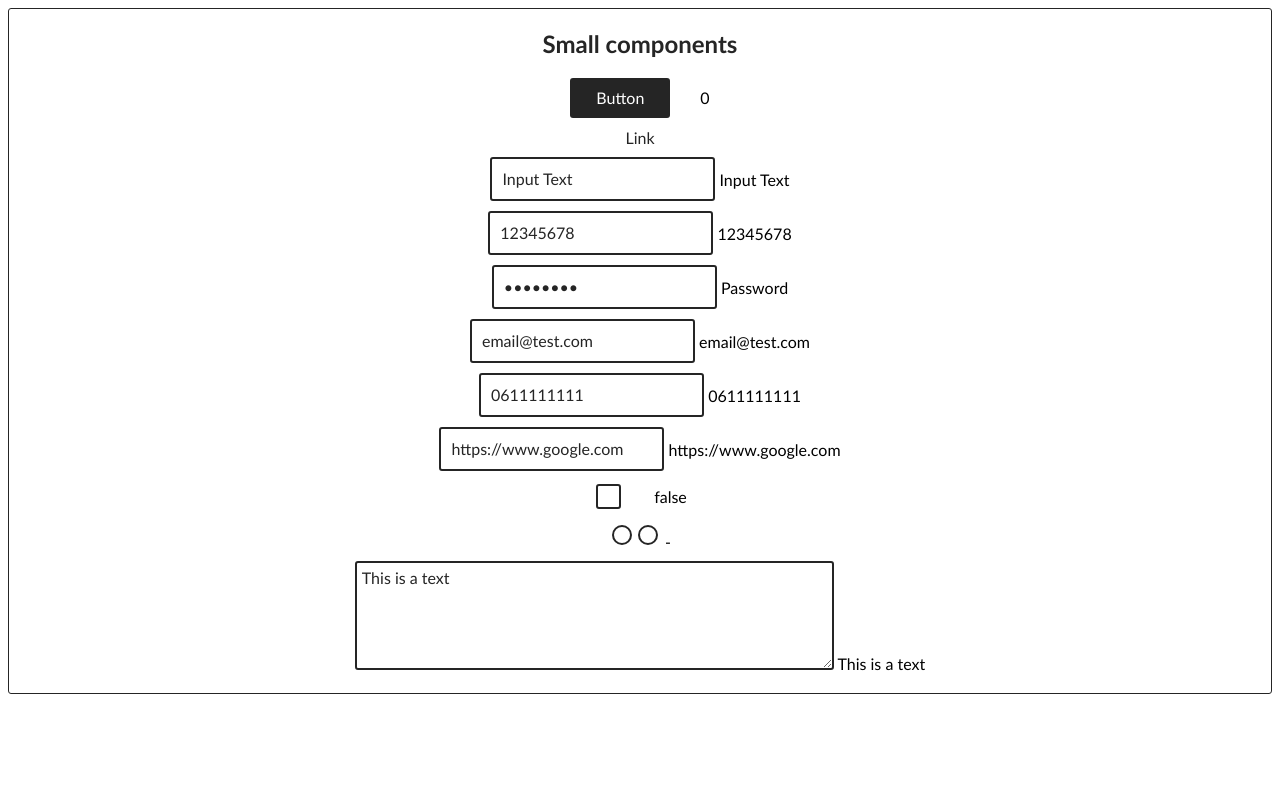
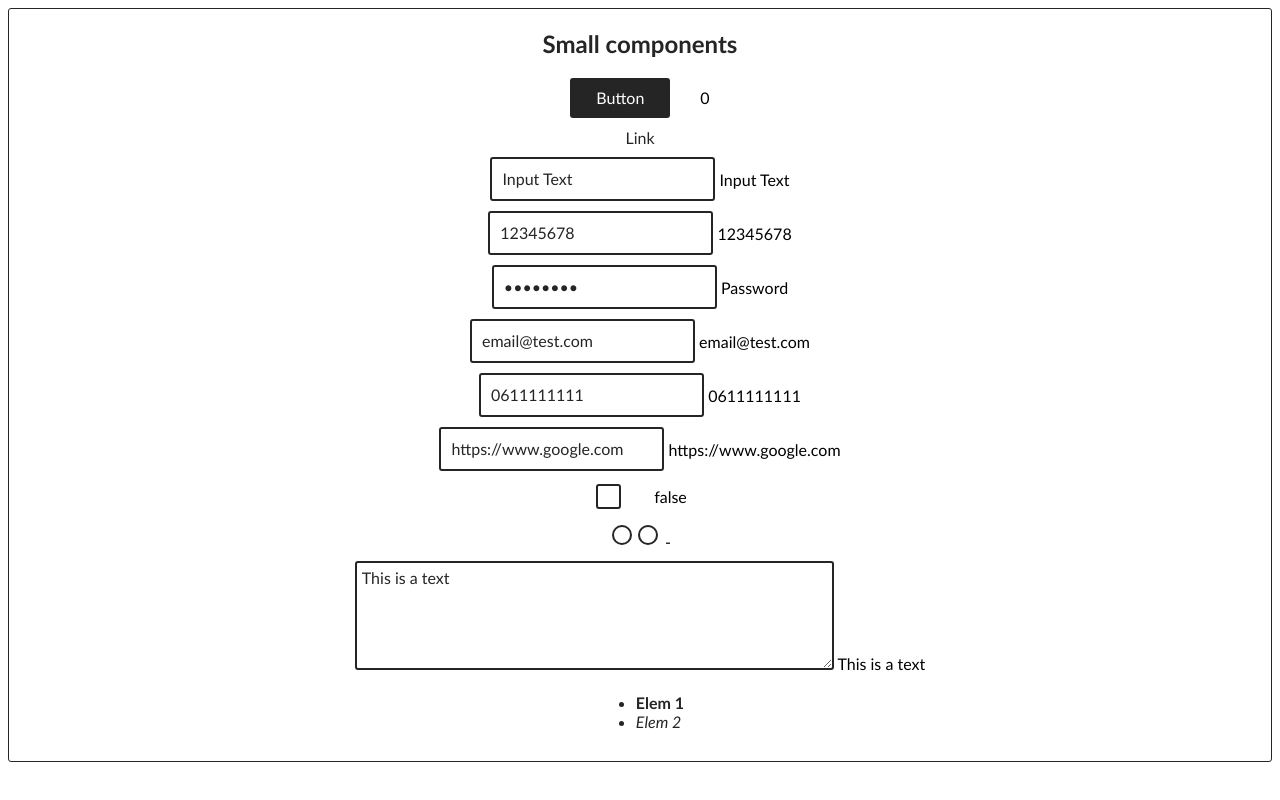
Before and after one commit to 09TT09/Personal-Vuejs-Components-Library, a Vue app: page / in a window 1280 px wide. Built offline with nearby package versions, Linux system fonts and the light colour scheme; the HTML template or start-up script is replaced by a standard one.

Commit message:
PVCL add ul component - version 0.3.0

```diff
--- a/src/App.vue
+++ b/src/App.vue
@@ -7,6 +7,7 @@
   import InputCheckbox from "@/components/small/InputCheckbox.vue";
   import InputRadio from "@/components/small/InputRadio.vue";
   import Textarea from "@/components/small/Textarea.vue";
+  import Ul from "@/components/small/Ul.vue";
 
   const form = reactive({
     button: 0,
@@ -63,6 +64,13 @@
     },
     "textarea": {
       name: "textarea"
+    },
+    "ul": {
+      id: "ul",
+      li: [
+        {html: "<b>Elem 1</b>", id: "li-1"},
+        {html: "<i>Elem 2</i>", id: "li-2"},
+      ]
     }
   }
 
@@ -117,6 +125,9 @@
         <Textarea v-model="form['textarea']" :attributes="elements['textarea']" />
         {{ form['textarea'] }}
       </div>
+      <div>
+        <Ul :attributes="elements['ul']" />
+      </div>
     </div>
   </section>
 </template>
--- /dev/null
+++ b/src/components/small/Ul.vue
@@ -0,0 +1,66 @@
+<script setup lang="ts">
+  import { computed } from 'vue'
+
+  /**
+   * Li Interface
+   */
+  interface LiAttributes {
+    id?: string
+    html: string
+  }
+
+  /**
+   * Ul Interface
+   */
+  interface UlAttributes {
+    id?: string
+    tabindex?: number | string
+    li?: LiAttributes[]
+  }
+
+  /**
+   * Ul Props
+   */
+  const props = defineProps<{
+    'attributes': UlAttributes
+  }>()
+
+  /**
+   * Default Ul Attributes
+   */
+  const defaultAttributes: Partial<UlAttributes> = {
+    id: undefined,
+    tabindex: undefined,
+    li: []
+  }
+
+  /**
+   * Ul Compute Attributes
+   */
+  const attributes = computed(() => ({
+    ...defaultAttributes,
+    ...props.attributes,
+  }))
+</script>
+
+<template>
+  <ul
+    class="ul"
+    :id="attributes.id"
+    :tabindex="attributes.tabindex"
+  >
+    <li
+      v-for="elem in attributes.li"
+      :key="elem.id ?? elem.html"
+      :id="elem.id"
+      v-html="elem.html"
+    >
+    </li>
+  </ul>
+</template>
+
+<style scoped>
+  .ul {
+    margin: 10px 0;
+  }
+</style>
```
